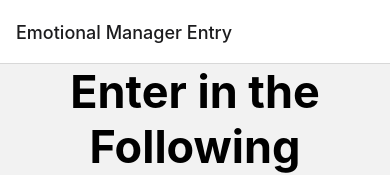
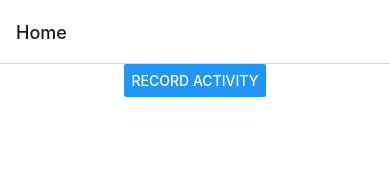
Before and after one commit to osbourn/moodjournal, a React Native app: screen / in a window 390 px wide. Shown: the top 175 px of the page. Built offline with nearby package versions, Linux system fonts and the light colour scheme.

Commit message:
Home Page Setup+Button
Co-authored-by: Niels Voss <osbourn@users.noreply.github.com>

```diff
--- a/App.tsx
+++ b/App.tsx
@@ -1,4 +1,4 @@
-import { NavigationContainer } from '@react-navigation/native';
+import { NavigationContainer, Link } from '@react-navigation/native';
 import { createNativeStackNavigator } from '@react-navigation/native-stack';
 import { StatusBar } from 'expo-status-bar';
 import { useState } from 'react';
@@ -155,10 +155,15 @@ function SelectionPage(props: any) {
 }
 
 
-function HomePage() {
+function HomePage( props: any ) {
   return (
     <View style={styles.container}>
-      <Text>Open up App.tsx to  start working on your app!</Text>
+      <View style={styles.button}>
+        <Button title='Record Activity' onPress={
+          () => props.navigation.navigate('Emotional Manager Entry')
+        }
+        />
+      </View>
       <StatusBar style="auto" />
     </View>
   );
@@ -168,6 +173,7 @@ export default function App() {
   return (
     <NavigationContainer>
       <Stack.Navigator>
+        <Stack.Screen name="Home" component={HomePage}/>
         <Stack.Screen name="Emotional Manager Entry" component={SelectionPage} initialParams={{ isBefore: true }} />
         <Stack.Screen name="Completing Entry" component={SelectionPage} initialParams={{ isBefore: false }} />
       </Stack.Navigator>
@@ -195,5 +201,12 @@ const styles = StyleSheet.create({
     textAlignVertical: 'top',
     textAlign: 'center',
     fontWeight: "bold"
+  },
+  button: {
+    flex: 1,
+    fontSize:30,
+    fontWeight: "bold",
+    color: 'royalblue',
+    alignItems: 'center'
   }
 });
```
